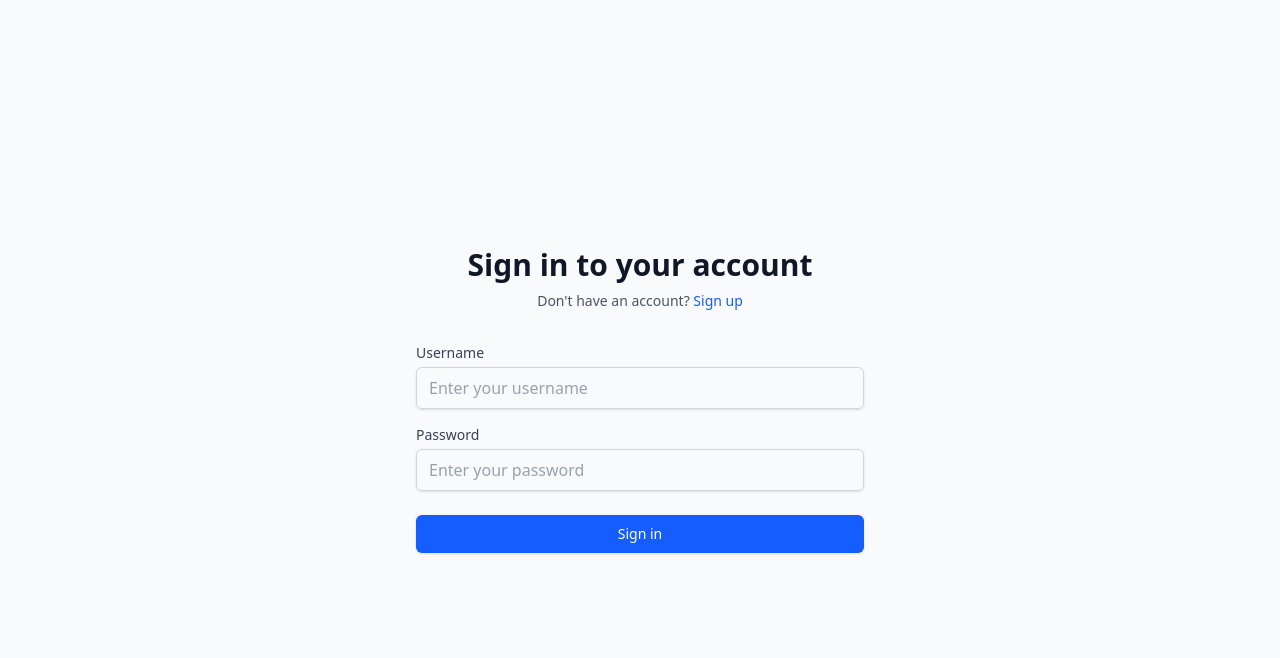
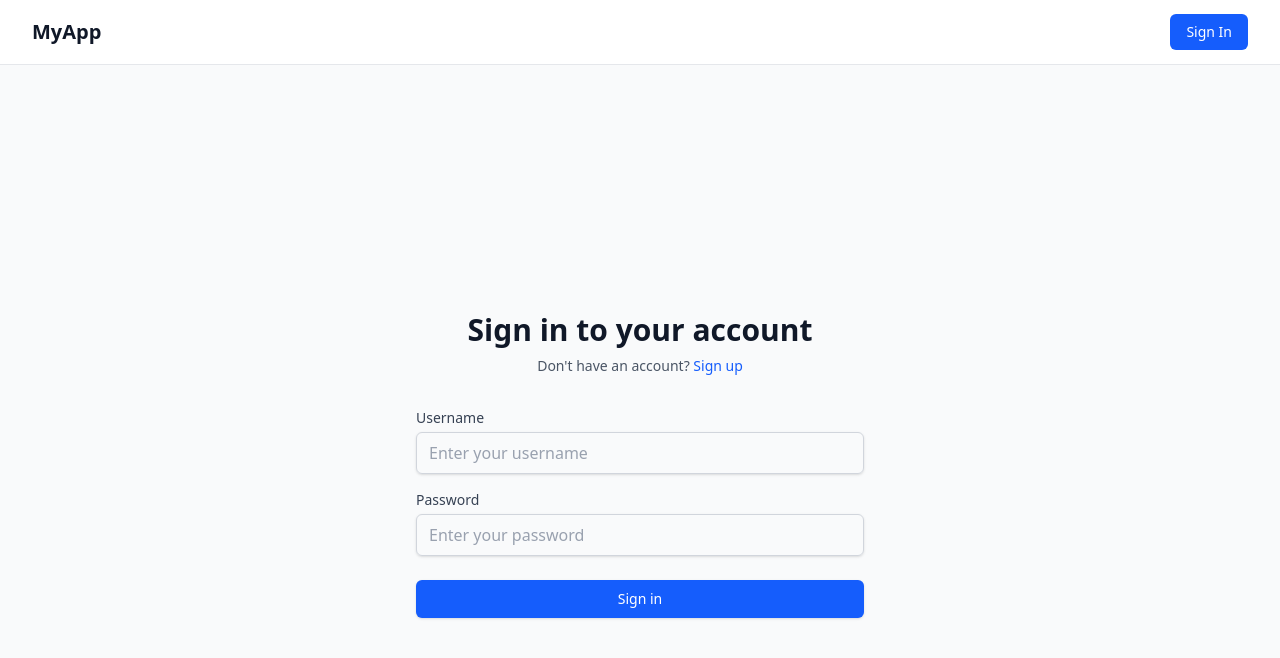
Before and after one commit to ianram0s/sveltekit-shop, a SvelteKit app: page /signin in a window 1280 px wide. Shown: the top 658 px of the page. Built offline with nearby package versions, Linux system fonts and the light colour scheme; no server answers.

Commit message:
Added home page prototype with header

```diff
--- /dev/null
+++ b/src/routes/+layout.server.ts
@@ -0,0 +1,7 @@
+import type { LayoutServerLoad } from './$types';
+
+export const load: LayoutServerLoad = async (event) => {
+	return {
+		user: event.locals.user
+	};
+};
--- a/src/routes/+layout.svelte
+++ b/src/routes/+layout.svelte
@@ -1,7 +1,62 @@
 <script lang="ts">
 	import '../app.css';
+	import { enhance } from '$app/forms';
+	import type { LayoutServerData } from './$types';
 
-	let { children } = $props();
+	let { children, data }: { children: any; data: LayoutServerData } = $props();
 </script>
 
-{@render children()}
+<div class="min-h-screen bg-gray-50">
+	<header class="bg-white shadow-sm border-b border-gray-200">
+		<div class="max-w-7xl mx-auto px-4 sm:px-6 lg:px-8">
+			<div class="flex justify-between items-center h-16">
+				<!-- App Name -->
+				<div class="flex items-center">
+					<a href="/" class="text-xl font-bold text-gray-900 hover:text-gray-700">
+						MyApp
+					</a>
+				</div>
+
+				<!-- User Section -->
+				<div class="flex items-center space-x-4">
+					{#if data.user}
+						<!-- User Avatar and Logout -->
+						<div class="flex items-center space-x-3">
+							<div class="flex items-center space-x-2">
+								<div class="w-8 h-8 bg-blue-500 rounded-full flex items-center justify-center">
+									<span class="text-white text-sm font-medium">
+										{data.user.username.charAt(0).toUpperCase()}
+									</span>
+								</div>
+								<span class="text-sm text-gray-700">
+									{data.user.username}
+								</span>
+							</div>
+							<form method="post" action="/logout" use:enhance>
+								<button
+									type="submit"
+									class="text-sm text-gray-500 hover:text-gray-700"
+								>
+									Sign out
+								</button>
+							</form>
+						</div>
+					{:else}
+						<!-- Sign In Button -->
+						<a
+							href="/signin"
+							class="bg-blue-600 text-white px-4 py-2 rounded-md text-sm font-medium hover:bg-blue-700 transition-colors"
+						>
+							Sign In
+						</a>
+					{/if}
+				</div>
+			</div>
+		</div>
+	</header>
+
+	<!-- Main Content -->
+	<main>
+		{@render children()}
+	</main>
+</div>
--- a/src/routes/+page.svelte
+++ b/src/routes/+page.svelte
@@ -1,2 +1,3 @@
-<h1>Welcome to SvelteKit</h1>
-<p>Visit <a href="https://svelte.dev/docs/kit">svelte.dev/docs/kit</a> to read the documentation</p>
+<div class="flex items-center justify-center py-20">
+	<h1 class="text-4xl font-bold text-gray-900">Hello World</h1>
+</div>
```
